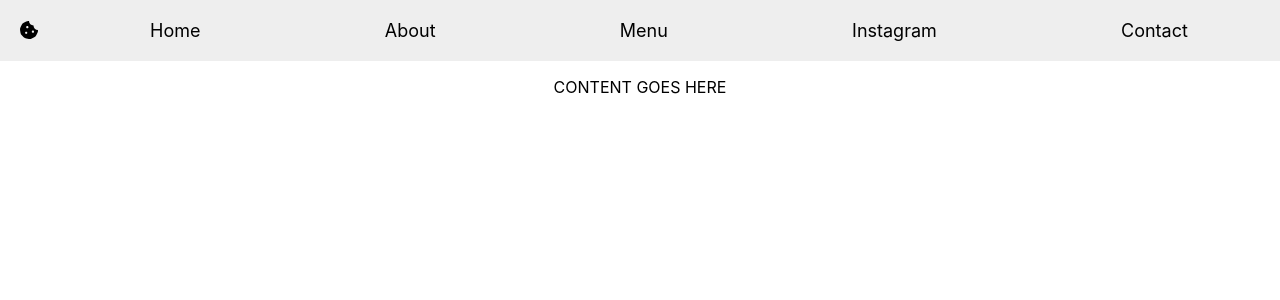
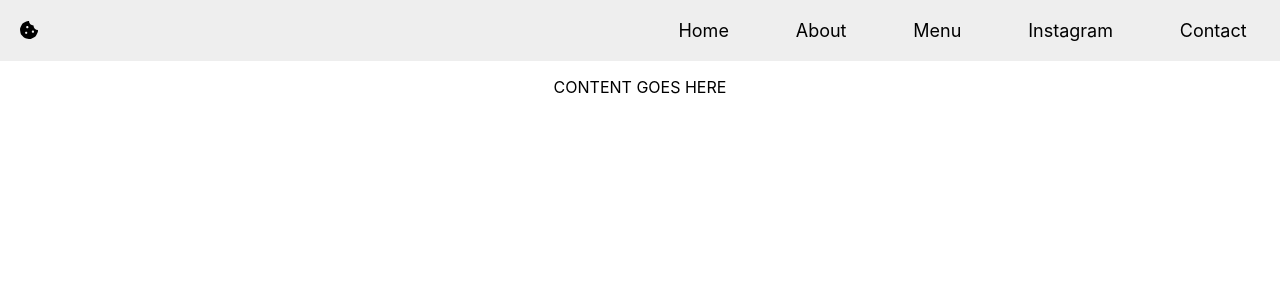
Before and after one commit to holdenout/responsive-menu-practice, a React (Create React App) app: page / in a window 1280 px wide. Shown: the top 300 px of the page. Built offline with nearby package versions, Linux system fonts and the light colour scheme.

Commit message:
Clean css

```diff
--- a/src/Navbar.css
+++ b/src/Navbar.css
@@ -11,6 +11,12 @@
   width: 100%;
 }
 
+.nav-main-icons {
+  display: flex;
+  flex-direction: row;
+  width: 100%;
+}
+
 .nav-item {
   flex-grow: 2;
   color: inherit;
@@ -18,18 +24,17 @@
   cursor: pointer;
 }
 
-.nav-main-icons > div {
+.nav-main-icons > * {
   cursor: auto;
+  flex-grow: 1;
 }
 
 .logo {
-  flex-grow: 1;
   text-align: left;
   cursor: pointer;
 }
 
 .burger, .close {
-  flex-grow: 1;
   text-align: right;
   cursor: pointer;
 }
@@ -38,10 +43,4 @@
   .nav-container, .inner-nav-container {
     flex-direction: column;
   }
-
-  .nav-main-icons {
-    display: flex;
-    flex-direction: row;
-    width: 100%;
-  }
 }
--- a/src/Navbar.jsx
+++ b/src/Navbar.jsx
@@ -12,15 +12,16 @@ const NavBarMainIcons = ({ width, menuOpen, setMenuOpen }) => {
   return (
     <div className="nav-item nav-main-icons">
       <div className="nav-item logo">
-        <FontAwesomeIcon icon={faCookieBite} />
+        <FontAwesomeIcon className="logo" icon={faCookieBite} />
       </div>
 
       {width <= 600 && !menuOpen && (
-        <div
-          className="nav-item burger"
-          role="button"
-        >
-          <FontAwesomeIcon className="burger" onClick={() => setMenuOpen(!menuOpen)} icon={faBars} />
+        <div className="nav-item burger" role="button">
+          <FontAwesomeIcon
+            className="burger"
+            onClick={() => setMenuOpen(!menuOpen)}
+            icon={faBars}
+          />
         </div>
       )}
 
```
